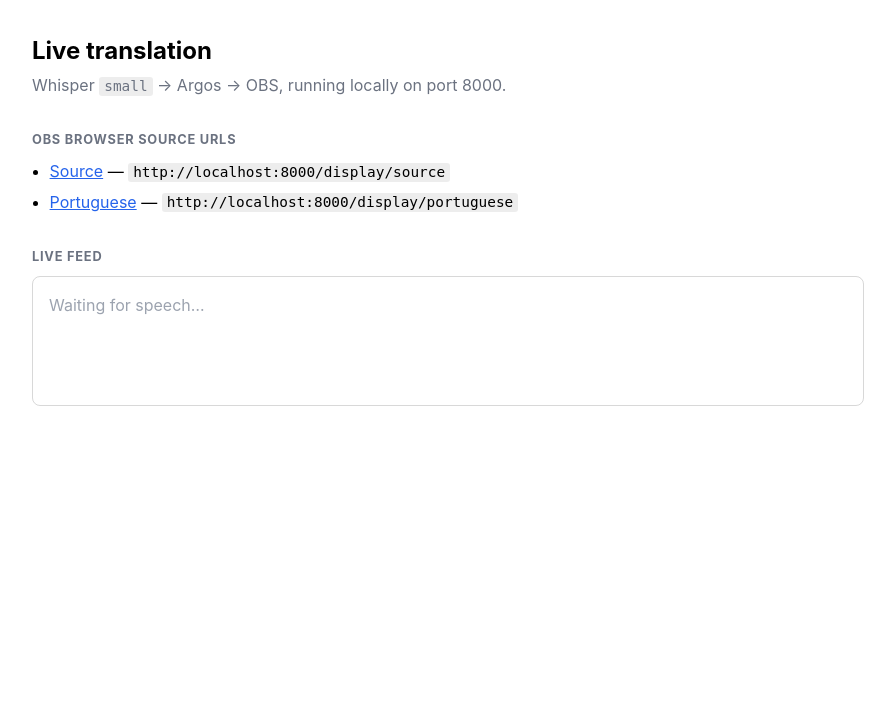
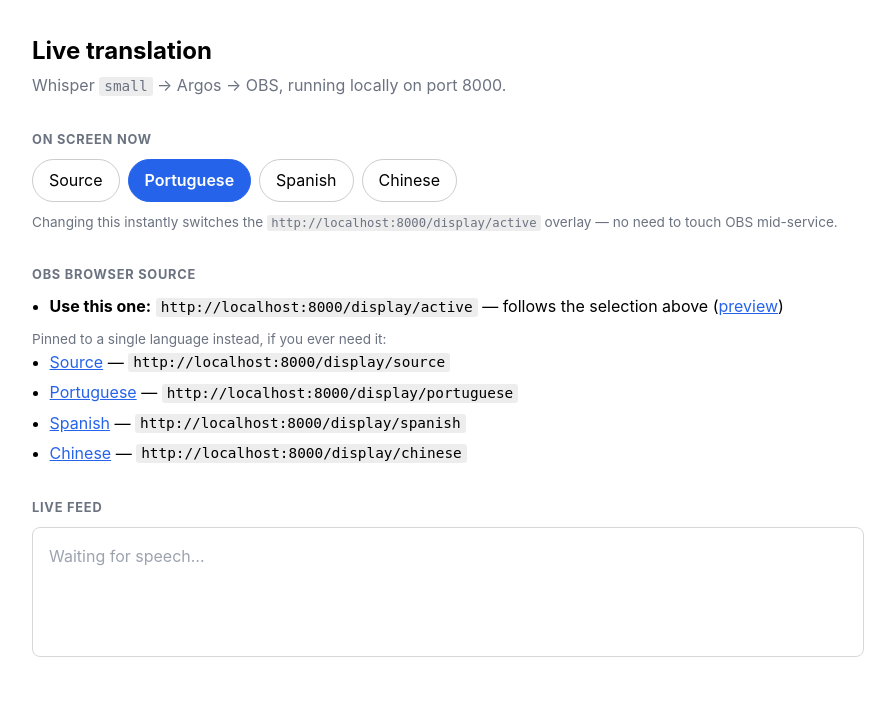
Before and after one commit to alabgroup/translation, a Flask app: page / in a window 1280 px wide. Shown: the top 704 px of the page, without its empty margins (192-1087 px from the left). Run offline with Flask 3, Linux system fonts and the light colour scheme; data that the repository does not hold is empty; parts of the project's set-up code (start-up, migrations or seed data) failed here and were passed over.

Commit message:
Add Spanish and Chinese, with a live language picker
Every utterance is now translated into Portuguese, Spanish and Chinese,
so switching the on-screen language is instant rather than re-processing.

The selected language is server-side state, exposed at /api/active. A new
/display/active overlay follows it, letting an operator switch languages
mid-service without touching the OBS source. Per-language /display/<name>
URLs still work for pinned sources. The overlay font stack now includes
CJK faces so Chinese renders with real glyphs.

Co-Authored-By: Claude Opus 5 <noreply@anthropic.com>

```diff
--- a/app/server.py
+++ b/app/server.py
@@ -2,7 +2,7 @@
 
 from pathlib import Path
 
-from flask import Flask, jsonify, render_template, abort
+from flask import Flask, jsonify, render_template, request, abort
 
 import config
 from app import transcript
@@ -12,35 +12,58 @@ TEMPLATE_DIR = Path(__file__).resolve().parent / "templates"
 app = Flask(__name__, template_folder=str(TEMPLATE_DIR))
 
 
-def _known_languages():
-    """Display names the overlay can render, source language included."""
-    return ["Source", *config.TARGET_LANGS]
-
-
 @app.route("/")
 def index():
     return render_template(
         "index.html",
-        languages=_known_languages(),
+        languages=transcript.languages(),
         port=config.PORT,
         model=config.WHISPER_MODEL,
     )
 
 
+@app.route("/display/active")
+def display_active():
+    """Overlay that follows whichever language the control page selected."""
+    return render_template("display.html", language="active")
+
+
 @app.route("/display/<language>")
 def display(language):
-    match = next((n for n in _known_languages() if n.lower() == language.lower()), None)
+    """Overlay pinned to one language, regardless of the control page."""
+    match = next((n for n in transcript.languages() if n.lower() == language.lower()), None)
     if match is None:
-        abort(404, f"Unknown language {language!r}. Available: {', '.join(_known_languages())}")
+        abort(404, f"Unknown language {language!r}. Available: {', '.join(transcript.languages())}")
     return render_template("display.html", language=match)
 
 
 @app.route("/api/lines")
 def api_lines():
-    revision, lines = transcript.snapshot()
-    return jsonify({"revision": revision, "lines": lines})
+    revision, lines, active = transcript.snapshot()
+    return jsonify({
+        "revision": revision,
+        "lines": lines,
+        "active": active,
+        "languages": transcript.languages(),
+    })
+
+
+@app.route("/api/active", methods=["POST"])
+def api_set_active():
+    requested = (request.get_json(silent=True) or {}).get("language")
+    if not requested:
+        return jsonify({"error": "missing 'language'"}), 400
+    try:
+        active = transcript.set_active_language(requested)
+    except ValueError as error:
+        return jsonify({"error": str(error)}), 400
+    return jsonify({"active": active})
 
 
 @app.route("/health")
 def health():
-    return jsonify({"status": "ok", "languages": _known_languages()})
+    return jsonify({
+        "status": "ok",
+        "languages": transcript.languages(),
+        "active": transcript.active_language(),
+    })
--- a/app/templates/index.html
+++ b/app/templates/index.html
@@ -7,19 +7,42 @@
 <style>
   :root { color-scheme: light dark; }
   body {
-    margin: 0;
+    margin: 0 auto;
     padding: 2rem 1.5rem 3rem;
-    font: 16px/1.55 -apple-system, BlinkMacSystemFont, "Segoe UI", sans-serif;
+    font: 16px/1.55 -apple-system, BlinkMacSystemFont, "Segoe UI",
+          "PingFang SC", "Hiragino Sans GB", sans-serif;
     max-width: 52rem;
-    margin-inline: auto;
   }
   h1 { font-size: 1.5rem; margin: 0 0 0.25rem; }
   .sub { color: #6b7280; margin: 0 0 2rem; }
-  h2 { font-size: 0.8rem; text-transform: uppercase; letter-spacing: 0.06em; color: #6b7280; margin: 2rem 0 0.6rem; }
+  h2 { font-size: 0.8rem; text-transform: uppercase; letter-spacing: 0.06em;
+       color: #6b7280; margin: 2rem 0 0.6rem; }
   a { color: #2563eb; }
+  code { background: rgba(127,127,127,0.14); padding: 0.1em 0.35em;
+         border-radius: 3px; font-size: 0.9em; }
   ul { margin: 0; padding-left: 1.1rem; }
   li { margin-bottom: 0.35rem; }
-  code { background: rgba(127,127,127,0.14); padding: 0.1em 0.35em; border-radius: 3px; font-size: 0.9em; }
+
+  /* Language picker */
+  #languages { display: flex; flex-wrap: wrap; gap: 0.5rem; }
+  .lang-btn {
+    font: inherit;
+    padding: 0.5rem 1rem;
+    border: 1px solid rgba(127,127,127,0.4);
+    border-radius: 999px;
+    background: transparent;
+    color: inherit;
+    cursor: pointer;
+  }
+  .lang-btn:hover { border-color: #2563eb; }
+  .lang-btn[aria-pressed="true"] {
+    background: #2563eb;
+    border-color: #2563eb;
+    color: #fff;
+    font-weight: 600;
+  }
+  .hint { color: #6b7280; font-size: 0.85rem; margin: 0.6rem 0 0; }
+
   #feed {
     border: 1px solid rgba(127,127,127,0.3);
     border-radius: 8px;
@@ -32,7 +55,8 @@
   .entry:last-child { border-bottom: 0; }
   .stamp { color: #9ca3af; font-size: 0.78rem; font-variant-numeric: tabular-nums; }
   .src { font-weight: 600; }
-  .tr { color: #2563eb; }
+  .tr { color: #6b7280; }
+  .tr.live { color: #2563eb; font-weight: 600; }
   .empty { color: #9ca3af; }
 </style>
 </head>
@@ -40,10 +64,25 @@
   <h1>Live translation</h1>
   <p class="sub">Whisper <code>{{ model }}</code> &rarr; Argos &rarr; OBS, running locally on port {{ port }}.</p>
 
-  <h2>OBS browser source URLs</h2>
+  <h2>On screen now</h2>
+  <div id="languages"></div>
+  <p class="hint">
+    Changing this instantly switches the
+    <code>http://localhost:{{ port }}/display/active</code> overlay &mdash;
+    no need to touch OBS mid-service.
+  </p>
+
+  <h2>OBS browser source</h2>
+  <ul>
+    <li><strong>Use this one:</strong>
+      <code>http://localhost:{{ port }}/display/active</code>
+      &mdash; follows the selection above
+      (<a href="/display/active" target="_blank">preview</a>)</li>
+  </ul>
+  <p class="hint">Pinned to a single language instead, if you ever need it:</p>
   <ul>
     {% for language in languages %}
-    <li><a href="/display/{{ language.lower() }}">{{ language }}</a>
+    <li><a href="/display/{{ language.lower() }}" target="_blank">{{ language }}</a>
       &mdash; <code>http://localhost:{{ port }}/display/{{ language.lower() }}</code></li>
     {% endfor %}
   </ul>
@@ -53,11 +92,48 @@
 
 <script>
   const feed = document.getElementById("feed");
+  const languageBar = document.getElementById("languages");
   let lastRevision = -1;
+  let knownLanguages = [];
+  let active = null;
+
+  async function setActive(language) {
+    active = language;                       // Optimistic, so the click feels instant.
+    paintButtons();
+    try {
+      await fetch("/api/active", {
+        method: "POST",
+        headers: {"Content-Type": "application/json"},
+        body: JSON.stringify({language}),
+      });
+    } catch (err) { /* next poll re-syncs */ }
+  }
+
+  function paintButtons() {
+    for (const button of languageBar.children) {
+      button.setAttribute("aria-pressed", String(button.dataset.language === active));
+    }
+  }
+
+  function syncButtons(languages) {
+    if (languages.join("|") !== knownLanguages.join("|")) {
+      knownLanguages = languages;
+      languageBar.replaceChildren(...languages.map(name => {
+        const button = document.createElement("button");
+        button.className = "lang-btn";
+        button.textContent = name;
+        button.dataset.language = name;
+        button.addEventListener("click", () => setActive(name));
+        return button;
+      }));
+    }
+    paintButtons();
+  }
 
   function render(lines) {
     if (!lines.length) {
-      feed.innerHTML = '<span class="empty">Waiting for speech&hellip;</span>';
+      feed.replaceChildren(Object.assign(document.createElement("span"),
+        {className: "empty", textContent: "Waiting for speech…"}));
       return;
     }
     feed.replaceChildren(...lines.map(line => {
@@ -75,7 +151,8 @@
       entry.append(stamp, src);
       for (const [name, text] of Object.entries(line.translations || {})) {
         const tr = document.createElement("div");
-        tr.className = "tr";
+        // Highlight the language currently on screen.
+        tr.className = name === active ? "tr live" : "tr";
         tr.textContent = `${name}: ${text}`;
         entry.append(tr);
       }
@@ -86,8 +163,10 @@
 
   async function poll() {
     try {
-      const res = await fetch("/api/lines", { cache: "no-store" });
+      const res = await fetch("/api/lines", {cache: "no-store"});
       const data = await res.json();
+      if (active === null) active = data.active;
+      syncButtons(data.languages || []);
       if (data.revision !== lastRevision) {
         lastRevision = data.revision;
         render(data.lines);
--- a/app/transcript.py
+++ b/app/transcript.py
@@ -15,7 +15,32 @@ _revision = 0        # Bumped on every append so the display can poll cheaply.
 _srt_index = 1
 _started_at = None
 
+# The language the /display/active overlay shows. Operators switch this from
+# the control page mid-service, so the OBS source URL never has to change.
+_active_language = next(iter(config.TARGET_LANGS), "Source")
+
 MAX_LINES = 50
+
+
+def languages():
+    """Every language the overlay can show, source included."""
+    return ["Source", *config.TARGET_LANGS]
+
+
+def active_language():
+    with _lock:
+        return _active_language
+
+
+def set_active_language(name):
+    """Point the /display/active overlay at a different language."""
+    global _active_language, _revision
+    if name not in languages():
+        raise ValueError(f"Unknown language {name!r}")
+    with _lock:
+        _active_language = name
+        _revision += 1   # Nudge pollers so the overlay switches immediately.
+    return name
 
 
 def _srt_timestamp(seconds):
@@ -58,6 +83,6 @@ def add_line(source_text, translations, duration):
 
 
 def snapshot():
-    """Return (revision, lines) for the display page."""
+    """Return (revision, lines, active language) for the display pages."""
     with _lock:
-        return _revision, list(_lines)
+        return _revision, list(_lines), _active_language
--- a/config.py
+++ b/config.py
@@ -18,8 +18,12 @@ SOURCE_LANG = "en"
 
 # --- Translation ---
 # Display name -> target language code, used by the translator and the display page.
+# Names are used in the overlay URLs (/display/spanish), so keep them URL-friendly.
+# "zh" is Mandarin Chinese in simplified script.
 TARGET_LANGS = {
     "Portuguese": "pt",
+    "Spanish": "es",
+    "Chinese": "zh",
 }
 
 # --- Server ---
--- a/run.py
+++ b/run.py
@@ -67,8 +67,8 @@ def main():
 
     start_server()
     print(f"\nControl page:  http://localhost:{config.PORT}/")
-    for name in ["Source", *config.TARGET_LANGS]:
-        print(f"OBS source:    http://localhost:{config.PORT}/display/{name.lower()}")
+    print(f"OBS source:    http://localhost:{config.PORT}/display/active")
+    print(f"Languages:     {', '.join(transcript.languages())}")
 
     if args.no_audio:
         print("\nRunning without audio capture. Ctrl+C to stop.")
```
Also changed, not shown: app/templates/display.html (+72 -13 lines), README.md.
